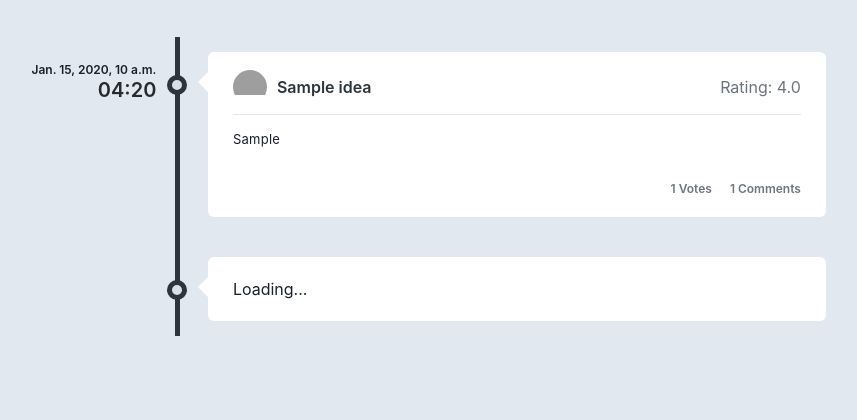
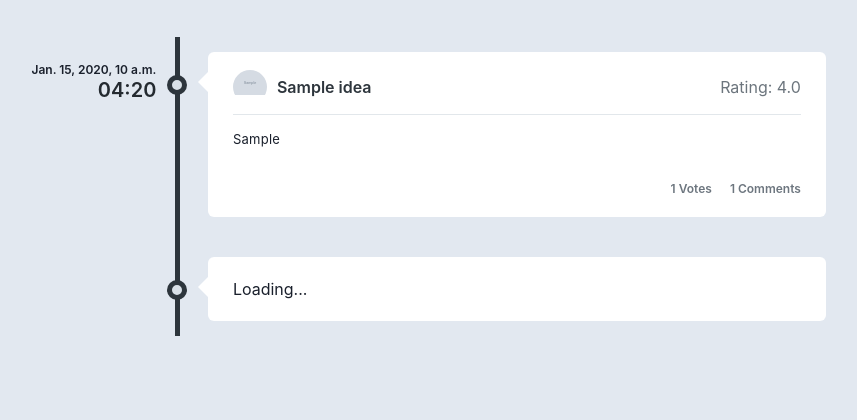
Before and after one commit to JackPflaum/RateMyIdea, a Django app: a page that uses RateMyIdea/templates/profile_page.html in a window 1280 px wide. Shown: the part 217-637 px from the top of the page, without its empty margins (154-1011 px from the left). Run offline with Django 4.2, Linux system fonts and the light colour scheme; tables that the repository leaves empty hold one stand-in row (values such as "Sample post"); grey boxes marked "Sample" are stand-in pictures; some libraries are stand-ins or nearby versions; grey boxes are pictures that could not be loaded.

Commit message:
Added image source which displays image next to authors idea.

```diff
--- a/RateMyIdea/templates/idea_card_format.html
+++ b/RateMyIdea/templates/idea_card_format.html
@@ -4,7 +4,7 @@
         <div class="card-body p-2 p-sm-3">
             <div class="media forum-item">
                 <a href="{% url 'ideas:author' idea.author.username %}">
-                    <img src="https://bootdey.com/img/Content/avatar/avatar1.png" class="mr-3 rounded-circle" width="50" alt="User"/>
+                    <img src="{{ idea.author.image.url }}" class="mr-3 rounded-circle" width="50" alt="profile-image"/>
                 </a>
                 <div class="media-body">
                     <div class="d-flex justify-content-between">
--- a/RateMyIdea/templates/profile_page.html
+++ b/RateMyIdea/templates/profile_page.html
@@ -38,7 +38,7 @@
                             <div class="timeline-body">
                                <div class="timeline-header d-flex justify-content-between">
                                 <div>
-                                    <span class="userimage"><img src="https://bootdey.com/img/Content/avatar/avatar3.png" alt=""></span>
+                                    <span class="userimage"><img src="{{ author.image.url }}" alt="profile-image"></span>
                                     <span class="username"><a href="{% url 'ideas:idea' idea.slug %}">{{ idea.title }}</a> <small></small></span>
                                 </div>
                                     <span class="pull-right text-muted">
```
